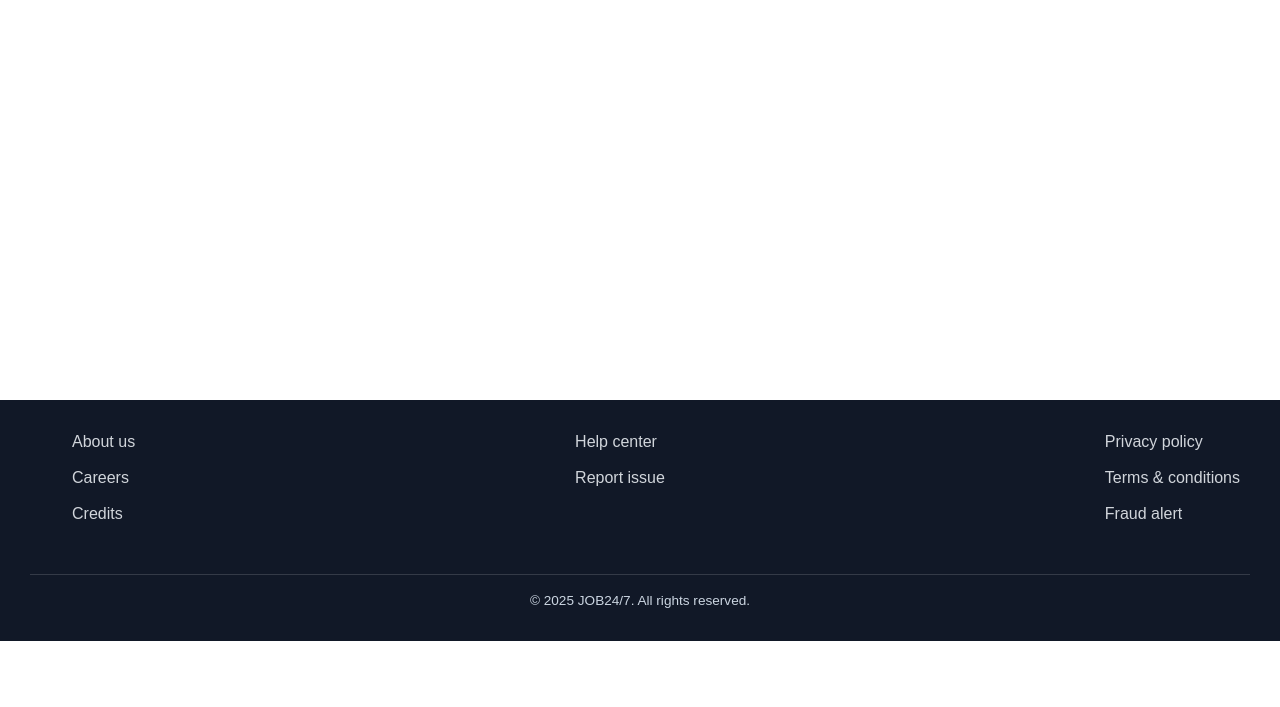
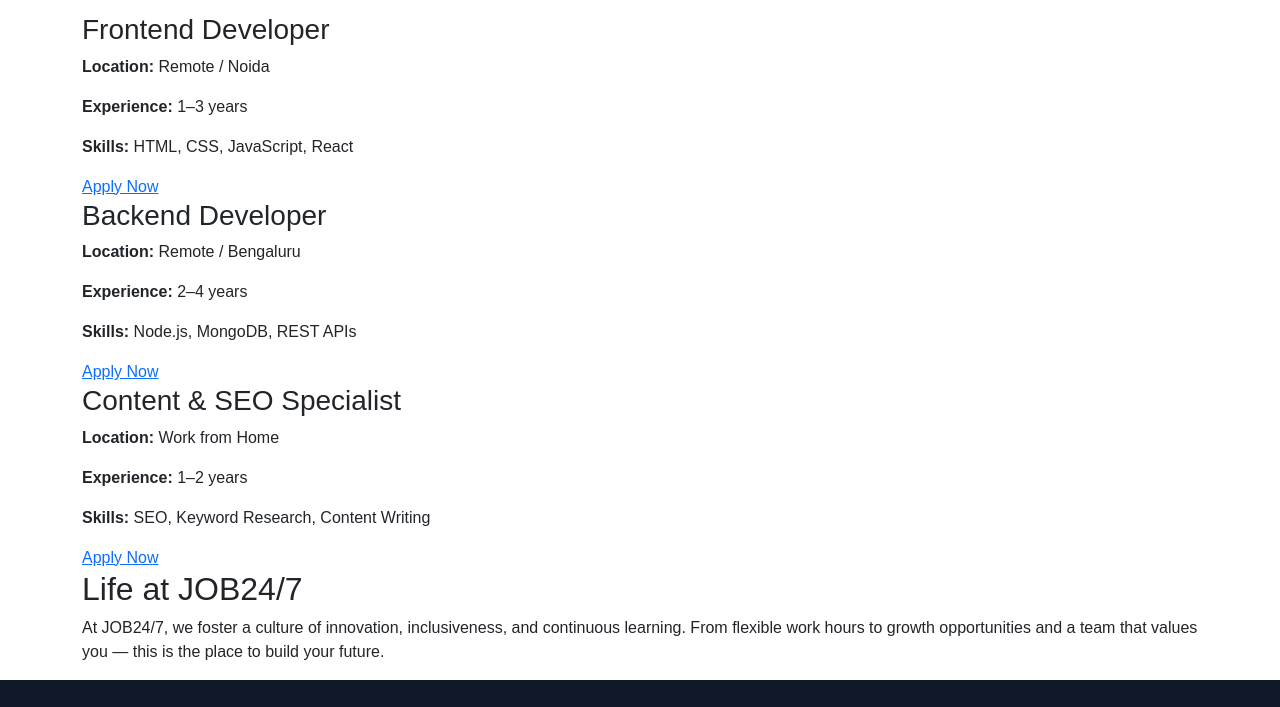
Before and after one commit to Bagga-28/job24-7, a plain HTML site: page aboutus.html in a window 1280 px wide. Shown: the part 159-866 px from the top of the page. Before the commit the page ends 800 px from the top, so only its background shows below. Drawn offline with nearby package versions, Linux system fonts and the light colour scheme.

Commit message:
Update aboutus.html

```diff
--- a/aboutus.html
+++ b/aboutus.html
@@ -26,8 +26,42 @@
   </header>
 
   <main class="container">
-    <h1>Page Title</h1>
-    <p>Page content goes here...</p>
+    <div class="career-section">
+      <h1>Careers at JOB24/7</h1>
+      <p>Join our mission to connect millions of job seekers with great opportunities. Be a part of a team that’s making a difference!</p>
+
+      <div class="job-opening">
+        <h3>Frontend Developer</h3>
+        <p><strong>Location:</strong> Remote / Noida</p>
+        <p><strong>Experience:</strong> 1–3 years</p>
+        <p><strong>Skills:</strong> HTML, CSS, JavaScript, React</p>
+        <a class="apply-btn" href="mailto:hr@job247.com?subject=Application for Frontend Developer">Apply Now</a>
+      </div>
+
+      <div class="job-opening">
+        <h3>Backend Developer</h3>
+        <p><strong>Location:</strong> Remote / Bengaluru</p>
+        <p><strong>Experience:</strong> 2–4 years</p>
+        <p><strong>Skills:</strong> Node.js, MongoDB, REST APIs</p>
+        <a class="apply-btn" href="mailto:hr@job247.com?subject=Application for Backend Developer">Apply Now</a>
+      </div>
+
+      <div class="job-opening">
+        <h3>Content & SEO Specialist</h3>
+        <p><strong>Location:</strong> Work from Home</p>
+        <p><strong>Experience:</strong> 1–2 years</p>
+        <p><strong>Skills:</strong> SEO, Keyword Research, Content Writing</p>
+        <a class="apply-btn" href="mailto:hr@job247.com?subject=Application for Content Specialist">Apply Now</a>
+      </div>
+
+      <div class="culture">
+        <h2>Life at JOB24/7</h2>
+        <p>
+          At JOB24/7, we foster a culture of innovation, inclusiveness, and continuous learning.
+          From flexible work hours to growth opportunities and a team that values you — this is the place to build your future.
+        </p>
+      </div>
+    </div>
   </main>
 
   <footer>
```
